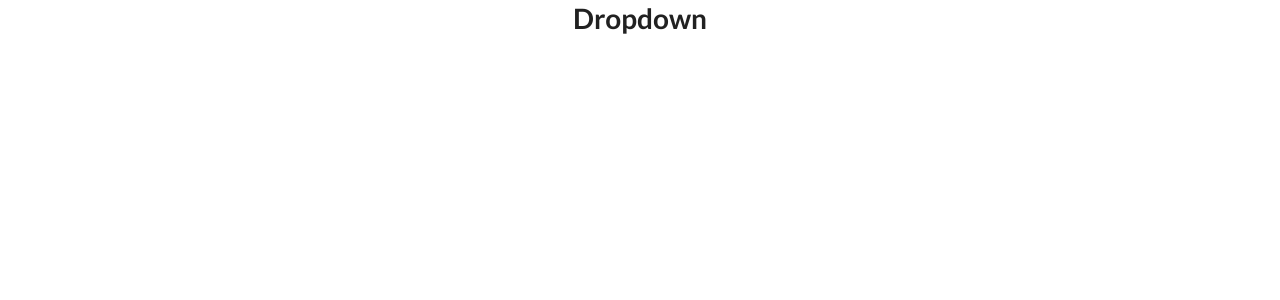
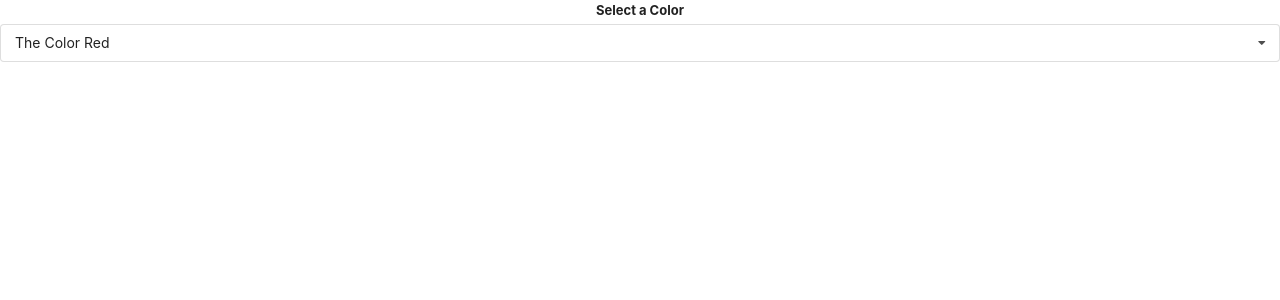
Before and after one commit to spencerlazzar/widget, a React (Create React App) app: page / in a window 1280 px wide. Shown: the top 300 px of the page. Built offline with nearby package versions, Linux system fonts and the light colour scheme; the HTML template or start-up script is replaced by a standard one.

Commit message:
Dropdown Functionality

```diff
--- a/src/App.js
+++ b/src/App.js
@@ -1,3 +1,4 @@
+import React, {useState} from 'react';
 import './App.css';
 import Accordion from './components/Accordion';
 import Dropdown from './components/Dropdown';
@@ -37,10 +38,16 @@
 
 
 function App() {
+  const [selected, setSelected] = useState(options[0])
+
+
   return (
     <div className="App">
       {/* <Accordion items={items} /> */}
-      <Dropdown options={options} />
+      <Dropdown
+        selected={selected}
+        onSelectedChange= {setSelected}
+        options={options} />
       {/* <Search /> */}
     </div>
   );
--- a/src/components/Dropdown.js
+++ b/src/components/Dropdown.js
@@ -1,10 +1,42 @@
-import React from 'react'
+import React, {useState} from 'react'
 
-const Dropdown = () => {
+const Dropdown = ({ options, selected, onSelectedChange }) => {
+  const [open, setOpen] = useState(false);
+
+  const renderedOptions = options.map((option) => {
+    if (option.value === selected.value) {
+      return null;
+    }
+
+
+    return (
+      <div
+      key={option.value}
+      className="item"
+      onClick={() => onSelectedChange(option)}
+      >
+        {option.label}
+      </div>
+    )
+  })
+
+
   return (
-    <h1>
-      Dropdown
-    </h1>
+    <div className="ui form">
+      <div className="field">
+        <label className="label">Select a Color</label>
+        <div
+        onClick={() => setOpen(!open)}
+        className={`ui selection dropdown ${open ? 'visible active' : ''}`}
+        >
+          <i className="dropdown icon"></i>
+          <div className="text">{selected.label}</div>
+          <div className={`menu ${open ? 'visible transition' : '' }`}>
+            {renderedOptions}
+          </div>
+        </div>
+      </div>
+    </div>
   )
 }
 
```
